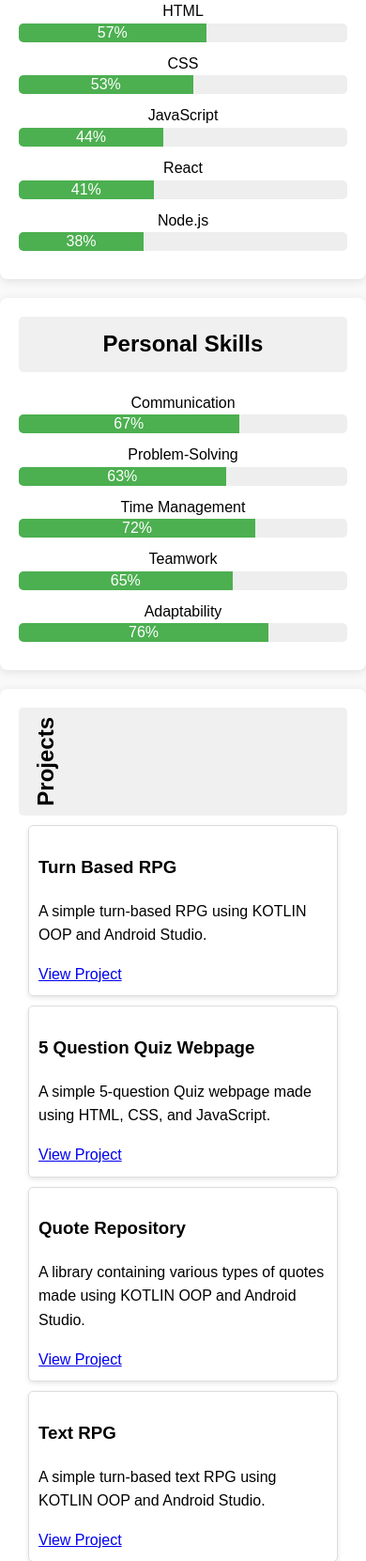
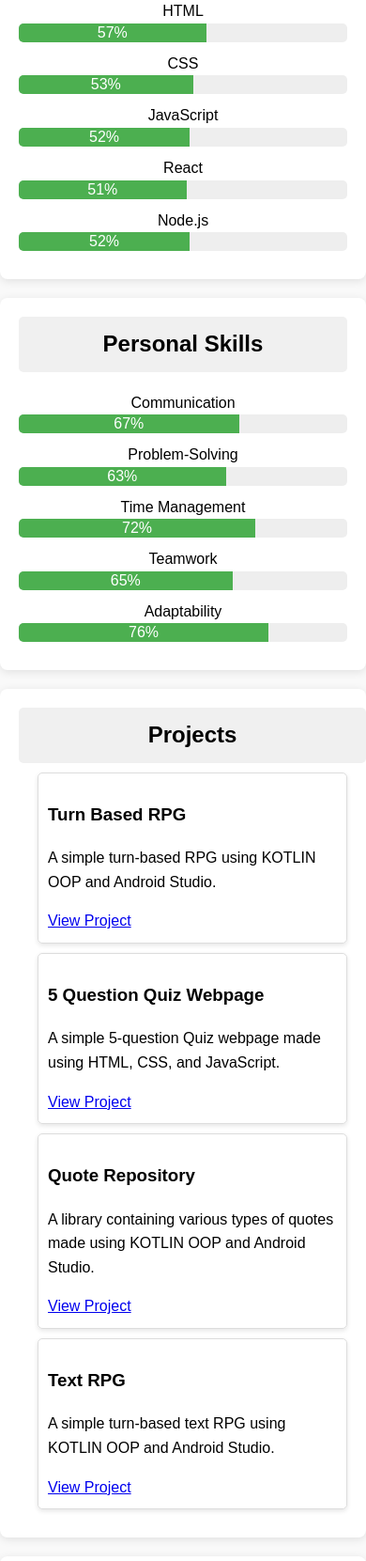
Before and after one commit to AODR/AODR.github.io, a plain HTML site: page index.html in a window 390 px wide. Shown: the part 954-2615 px from the top of the page at 94% size. Drawn offline with nearby package versions, Linux system fonts and the light colour scheme.

Commit message:
Initial Commit

```diff
--- a/index.html
+++ b/index.html
@@ -44,19 +44,19 @@
     <div class="skill">
         <span>JavaScript</span>
         <div class="progress">
-            <div class="progress-bar" style="width: 44%;">44%</div>
+            <div class="progress-bar" style="width: 52%;">52%</div>
         </div>
     </div>
     <div class="skill">
         <span>React</span>
         <div class="progress">
-            <div class="progress-bar" style="width: 41%;">41%</div>
+            <div class="progress-bar" style="width: 51%;">51%</div>
         </div>
     </div>
     <div class="skill">
         <span>Node.js</span>
         <div class="progress">
-            <div class="progress-bar" style="width: 38%;">38%</div>
+            <div class="progress-bar" style="width: 52%;">52%</div>
         </div>
     </div>
 </section>
--- a/styles.css
+++ b/styles.css
@@ -1,11 +1,9 @@
-/* styles.css */
-
 body {
     font-family: 'Arial', sans-serif;
     margin: 0;
     padding: 0;
     line-height: 1.6;
-    background-color: #f9f9f9; /* Light background */
+    background-color: #f9f9f9;
 }
 
 header {
@@ -27,16 +25,16 @@ header nav a {
 }
 
 header nav a:hover {
-    color: blue; /* Slightly lighter on hover */
+    color: blue;
 }
 
 section {
     background: #fff;
     padding: 20px;
     margin: 20px auto;
-    max-width: 800px; /* Center the content */
+    max-width: 800px;
     border-radius: 8px;
-    box-shadow: 0 2px 10px rgba(0, 0, 0, 0.1); /* Subtle shadow for depth */
+    box-shadow: 0 2px 10px rgba(0, 0, 0, 0.1);
 }
 
 h2 {
@@ -56,7 +54,7 @@ h2 {
     width: 150px;
     border-radius: 50%;
     margin-right: 20px;
-    border: 3px solid #333; /* Add a border to the image */
+    border: 3px solid #333;
 }
 
 ul {
@@ -66,40 +64,40 @@ ul {
 }
 
 #skills {
-    text-align: center; /* Center align the section */
+    text-align: center;
 }
 
 #skills li {
-    display: inline-block; /* Ensure each skill is inline-block */
-    margin: 5px 10px; /* Add some space between skills */
+    display: inline-block;
+    margin: 5px 10px;
     padding: 10px 15px;
-    background: #eee; /* Background for skill items */
+    background: #eee;
     border-radius: 5px;
     transition: background 0.3s;
 }
 
 #skills li:hover {
-    background: #ddd; /* Slightly darker on hover */
+    background: #ddd;
 }
 
 .skill {
-    margin: 10px 0; /* Space between skills */
+    margin: 10px 0;
 }
 
 .progress {
-    background-color: #eee; /* Light gray background */
-    border-radius: 5px; /* Rounded corners */
-    overflow: hidden; /* Hide overflow */
-    height: 20px; /* Height of the progress bar */
+    background-color: #eee;
+    border-radius: 5px;
+    overflow: hidden;
+    height: 20px;
 }
 
 .progress-bar {
-    background-color: #4caf50; /* Green color for the progress bar */
-    color: white; /* Text color */
-    text-align: center; /* Center the text */
-    line-height: 20px; /* Center text vertically */
-    height: 100%; /* Full height */
-    transition: width 0.4s ease; /* Animation on width change */
+    background-color: #4caf50;
+    color: white;
+    text-align: center;
+    line-height: 20px;
+    height: 100%;
+    transition: width 0.4s ease;
 }
 
 #projects {
@@ -109,11 +107,17 @@ ul {
 }
 
 #projects h2 {
-    writing-mode: vertical-rl; /* Rotate text vertically */
-    transform: rotate(180deg); /* Flip it to be readable */
-    margin: 0; /* Remove default margin */
-    padding: 10px; /* Add some padding */
-    text-align: center; /* Center the text */
+    writing-mode: vertical-rl;
+    transform: rotate(180deg);
+    margin: 0;
+    padding: 10px;
+    text-align: center;
+    flex-shrink: 0;
+    background-color: #f0f0f0;
+    display: flex;
+    justify-content: center;
+    align-items: center;
+    height: auto;
 }
 
 .project {
@@ -129,6 +133,7 @@ ul {
 .project:hover {
     transform: scale(1.02); /* Slight zoom effect */
 }
+
 
 
 
@@ -160,7 +165,7 @@ ul {
 }
 
 #contact button:hover {
-    background: #555; /* Darker on hover */
+    background: #555;
 }
 
 footer {
@@ -173,13 +178,31 @@ footer {
     width: 100%;
 }
 
-@media (max-width: 600px) {
+@media (max-width: 800px) {
     #projects {
-        flex-direction: column; /* Stack projects vertically */
+        flex-direction: column;
+        align-items: center;
+        height: auto;
+    }
+
+    #projects h2 {
+        writing-mode: horizontal-tb;
+        transform: rotate(0);
+        width: 100%;
+        height: auto;
+    }
+
+    #project-list {
+        justify-content: center;
+        height: auto;
+    }
+
+    .project {
+        flex-basis: 100%;
     }
 
     .about-content {
-        flex-direction: column; /* Stack image and text vertically */
-        align-items: center; /* Center the image and text in mobile view */
+        flex-direction: column;
+        align-items: center;
     }
 }
```
